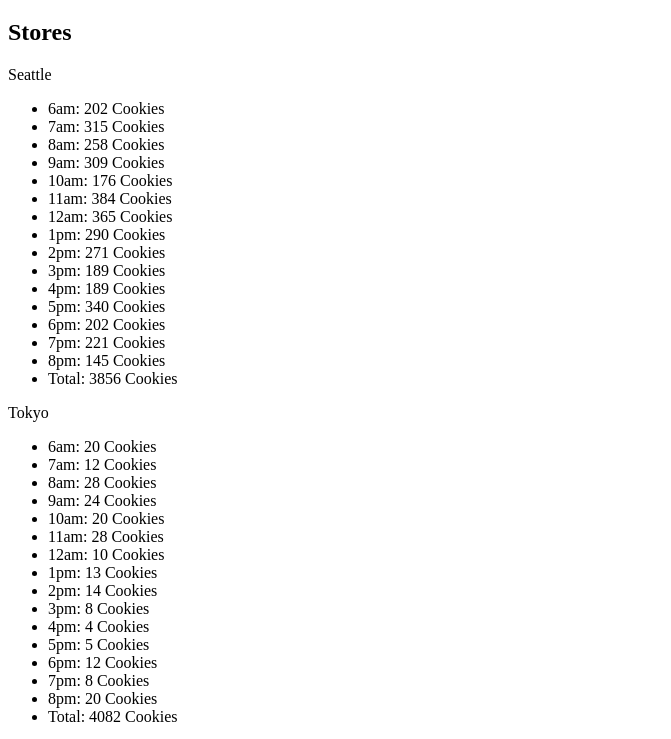
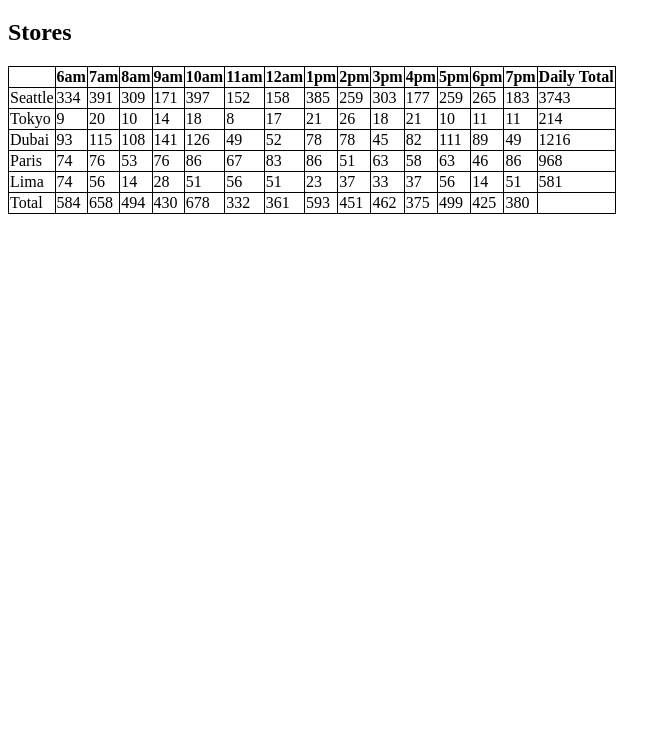
Before and after one commit to FaroukIbrahim-FII/Cookie-stand, a plain HTML site: page sales.html in a window 1280 px wide. Shown: the part 61-800 px from the top of the page, without its empty margins (0-671 px from the left). Drawn offline with Linux system fonts and the light colour scheme.

Commit message:
Solving Lab-07

```diff
--- a/app.js
+++ b/app.js
@@ -1,191 +1,134 @@
 'use strict';
-let time = ['6am: ', '7am: ', '8am: ', '9am: ', '10am: ', '11am: ', '12am: ', '1pm: ', '2pm: ', '3pm: ', '4pm: ', '5pm: ', '6pm: ', '7pm: ', '8pm: ',];
-let TotalCookies = 0;
-function random(min, max) {
-    return Math.floor(Math.random() * (max - min + 1)) + min;
+
+// initials
+let time = ['6am ', '7am ', '8am ', '9am ', '10am ', '11am ', '12am ', '1pm ', '2pm ', '3pm ', '4pm ', '5pm ', '6pm ', '7pm '];
+let Locations = ['Seattle', 'Tokyo', 'Dubai', 'Paris', 'Lima'];
+let minOpj = [23, 3, 11, 20, 2];
+let maxOpj = [65, 24, 38, 38, 16];
+let avgOpj = [6.3, 1.2, 3.7, 2.3, 4.6];
+let locationOpj = [];
+
+// constructor function
+function Store(Locations, minOpj, maxOpj, avgOpj) {
+    // Parameters
+    this.Locations = Locations;
+    this.Min = minOpj;
+    this.Max = maxOpj;
+    this.Avg = avgOpj;
+
+    // storage
+    this.custNum = [];
+    this.cookiesNum = [];
+    this.totalCookiesDaily = 0;
+    this.hourTotal = [];
+    locationOpj.push(this);
 }
 
-let Seattle = {
-    name: 'Seattle',
-    min: 23,
-    max: 65,
-    cust: 0,
-    AvgCookie: 6.3,
-    seattleCookiesArr: [0],
-    getCust: function () {
-        return this.cust = random(23, 65);
-        // console .log(this.cust);
-    },
-    // console.log(Seattle.getCust());
-    render: function () {
-        let secElement = document.getElementById('stores');
-        let paraElement = document.createElement('p');
-        secElement.appendChild(paraElement);
-        paraElement.textContent = this.name;
-        let unordElement = document.createElement('ul');
-        secElement.appendChild(unordElement);
+
+// creat opj
+let Seattle = new Store(Locations[0], minOpj[0], maxOpj[0], avgOpj[0], 0);
+let Tokyo = new Store(Locations[1], minOpj[1], maxOpj[1], avgOpj[1], 0);
+let Dubai = new Store(Locations[2], minOpj[2], maxOpj[2], avgOpj[2], 0);
+let Paris = new Store(Locations[3], minOpj[3], maxOpj[3], avgOpj[3], 0);
+let Lima = new Store(Locations[4], minOpj[4], maxOpj[4], avgOpj[4], 0);
+
+
+// random number of customers each hour each store
+Store.prototype.RandomNumber = function () {
     for (let i = 0; i < time.length; i++) {
-            let liElement = document.createElement('li');
-            this.seattleCookiesArr[i] = this.getCust();
-            let totAvCok = Math.round(this.AvgCookie * this.seattleCookiesArr[i]);
-            unordElement.appendChild(liElement);
-            liElement.textContent = `${time[i]}` + totAvCok + ' Cookies';
-            TotalCookies += totAvCok;
-            if (i === 14) {
-                let liElement = document.createElement('li');
-                unordElement.appendChild(liElement);
-                liElement.textContent = 'Total: ' + TotalCookies + ' Cookies';
+        this.custNum.push(Math.floor(Math.random() * (this.Max - this.Min + 1) + this.Min));
     }
+};
+
+// cookies total daily
+Store.prototype.CookiesNumAvg = function () {
+    for (let i = 0; i < this.custNum.length; i++) {
+        this.cookiesNum.push(Math.ceil(this.custNum[i] * this.Avg));
+        this.totalCookiesDaily += this.cookiesNum[i];
     }
-    },
 };
-// console.log(Seattle.seattleCookiesArr);
-Seattle.render();
 
-let tokyo = {
-    name: 'Tokyo',
-    min: 3,
-    max: 24,
-    cust: 0,
-    AvgCookie: 1.2,
-    tokyoCookiesArr: [0],
-    getCust: function () {
-        return this.cust = random(3, 24);
-        // console .log(this.cust);
-    },
-    // console.log(tokyo.getCust());
-    render: function () {
-        let secElement = document.getElementById('stores');
-        let paraElement = document.createElement('p');
-        secElement.appendChild(paraElement);
-        paraElement.textContent = this.name;
-        let unordElement = document.createElement('ul');
-        secElement.appendChild(unordElement);
+// calling random generating numbers functions
+for (let i = 0; i < locationOpj.length; i++) {
+    locationOpj[i].RandomNumber();
+    locationOpj[i].CookiesNumAvg();
+};
+
+//  drawing HTML
+let table = document.getElementById('stores');
+
+// Head
+function tableHeader() {
+    // creating
+    let storeRow = document.createElement('tr');
+    let thTime = document.createElement('th');
+
+    // append
+    table.appendChild(storeRow);
+    storeRow.appendChild(thTime);
+
+    thTime.textContent = '';//first cell
+
     for (let i = 0; i < time.length; i++) {
-            let liElement = document.createElement('li');
-            this.tokyoCookiesArr[i] = this.getCust();
-            let totAvCok = Math.round(this.AvgCookie * this.tokyoCookiesArr[i]);
-            unordElement.appendChild(liElement);
-            liElement.textContent = `${time[i]}` + totAvCok + ' Cookies';
-            TotalCookies += totAvCok;
-            if (i === 14) {
-                let liElement = document.createElement('li');
-                unordElement.appendChild(liElement);
-                liElement.textContent = 'Total: ' + TotalCookies + ' Cookies';
+        let th = document.createElement('th');
+        storeRow.appendChild(th);
+        th.textContent = time[i];
     }
+    let thTot = document.createElement('th');
+    storeRow.appendChild(thTot);
+    thTot.textContent = 'Daily Total';
+
 }
-    },
-};
-// console.log(Seattle.seattleCookiesArr);
-tokyo.render();
 
-let dubai = {
-    name: 'Dubai',
-    min: 11,
-    max: 38,
-    cust: 0,
-    AvgCookie: 3.7,
-    dubaiCookiesArr: [0],
-    getCust: function () {
-        return this.cust = random(11, 38);
-        // console .log(this.cust);
-    },
-    // console.log(dubai.getCust());
-    render: function () {
-        let secElement = document.getElementById('stores');
-        let paraElement = document.createElement('p');
-        secElement.appendChild(paraElement);
-        paraElement.textContent = this.name;
-        let unordElement = document.createElement('ul');
-        secElement.appendChild(unordElement);
+// Body
+function tableBody() {
+    for (let i = 0; i < Locations.length; i++) {
+        // creating
+        let storeRow = document.createElement('tr');
+        let td = document.createElement('td');
+
+        // append
+        table.appendChild(storeRow);
+        storeRow.appendChild(td);
+
+        //Locations Column
+        td.textContent = locationOpj[i].Locations;
+
+        //Random values
+        for (let x = 0; x < time.length; x++) {
+            let td = document.createElement('td');
+            storeRow.appendChild(td);
+            td.textContent = locationOpj[i].cookiesNum[x];
+        }
+        let tdTot = document.createElement('td');
+        storeRow.appendChild(tdTot);
+        tdTot.textContent = locationOpj[i].totalCookiesDaily;
+    }
+
+}
+
+// Footer
+function tableEnd() {
+    let storeRow = document.createElement('tr');
+    table.appendChild(storeRow);
+    let tdTotDay = document.createElement('td');
+    storeRow.appendChild(tdTotDay);
+    tdTotDay.textContent = 'Total';
     for (let i = 0; i < time.length; i++) {
-            let liElement = document.createElement('li');
-            this.dubaiCookiesArr[i] = this.getCust();
-            let totAvCok = Math.round(this.AvgCookie * this.dubaiCookiesArr[i]);
-            unordElement.appendChild(liElement);
-            liElement.textContent = `${time[i]}` + totAvCok + ' Cookies';
-            TotalCookies += totAvCok;
-            if (i === 14) {
-                let liElement = document.createElement('li');
-                unordElement.appendChild(liElement);
-                liElement.textContent = 'Total: ' + TotalCookies + ' Cookies';
+        let hourlyTot = 0;
+        for (let x = 0; x < locationOpj.length; x++) {
+            hourlyTot += locationOpj[x].cookiesNum[i];
         }
+        let tdTotDay = document.createElement('td');
+        storeRow.appendChild(tdTotDay);
+        tdTotDay.textContent = hourlyTot;
     }
-    },
-};
-// console.log(Seattle.seattleCookiesArr);
-dubai.render();
+    let totfin = document.createElement('td');
+    storeRow.appendChild(totfin);
+    totfin.textContent = '';
+}
 
-let paris = {
-    name: 'Paris',
-    min: 20,
-    max: 38,
-    cust: 0,
-    AvgCookie:  2.3,
-    parisCookiesArr: [0],
-    getCust: function () {
-        return this.cust = random(20, 38);
-        // console .log(this.cust);
-    },
-    // console.log(paris.getCust());
-    render: function () {
-        let secElement = document.getElementById('stores');
-        let paraElement = document.createElement('p');
-        secElement.appendChild(paraElement);
-        paraElement.textContent = this.name;
-        let unordElement = document.createElement('ul');
-        secElement.appendChild(unordElement);
-        for (let i = 0; i < time.length; i++) {
-            let liElement = document.createElement('li');
-            this.parisCookiesArr[i] = this.getCust();
-            let totAvCok = Math.round(this.AvgCookie * this.parisCookiesArr[i]);
-            unordElement.appendChild(liElement);
-            liElement.textContent = `${time[i]}` + totAvCok + ' Cookies';
-            TotalCookies += totAvCok;
-            if (i === 14) {
-                let liElement = document.createElement('li');
-                unordElement.appendChild(liElement);
-                liElement.textContent = 'Total: ' + TotalCookies + ' Cookies';
-            }
-        }
-    },
-};
-// console.log(Seattle.seattleCookiesArr);
-paris.render();
-
-let lima = {
-    name: 'Lima',
-    min: 2,
-    max:  16,
-    cust: 0,
-    AvgCookie:  4.6,
-    limaCookiesArr: [0],
-    getCust: function () {
-        return this.cust = random(2, 16);
-        // console .log(this.cust);
-    },
-    // console.log(lima.getCust());
-    render: function () {
-        let secElement = document.getElementById('stores');
-        let paraElement = document.createElement('p');
-        secElement.appendChild(paraElement);
-        paraElement.textContent = this.name;
-        let unordElement = document.createElement('ul');
-        secElement.appendChild(unordElement);
-        for (let i = 0; i < time.length; i++) {
-            let liElement = document.createElement('li');
-            this.limaCookiesArr[i] = this.getCust();
-            let totAvCok = Math.round(this.AvgCookie * this.limaCookiesArr[i]);
-            unordElement.appendChild(liElement);
-            liElement.textContent = `${time[i]}` + totAvCok + ' Cookies';
-            TotalCookies += totAvCok;
-            if (i === 14) {
-                let liElement = document.createElement('li');
-                unordElement.appendChild(liElement);
-                liElement.textContent = 'Total: ' + TotalCookies + ' Cookies';
-            }
-        }
-    },
-};
-// console.log(Seattle.seattleCookiesArr);
-lima.render();
+// calling all functions
+tableHeader();
+tableBody();
+tableEnd();
--- a/sales.html
+++ b/sales.html
@@ -8,6 +8,17 @@
     <title>Salmon Cookies</title>
 
 </head>
+<style>
+
+    table,tr,th,td{
+        border: 1px solid black;
+        border-collapse: collapse;
+    }
+
+
+
+
+    </style>
 
 <body>
     <header>
@@ -15,7 +26,9 @@
     </header>
     <main>
         <h2>Stores</h2>
-        <div id="stores"></div>
+        <div>
+            <table id="stores"></table>
+        </div>
 
     </main>
 
```
Also changed, not shown: 1 other file. Lines whose indentation alone changed are shown as unchanged.
